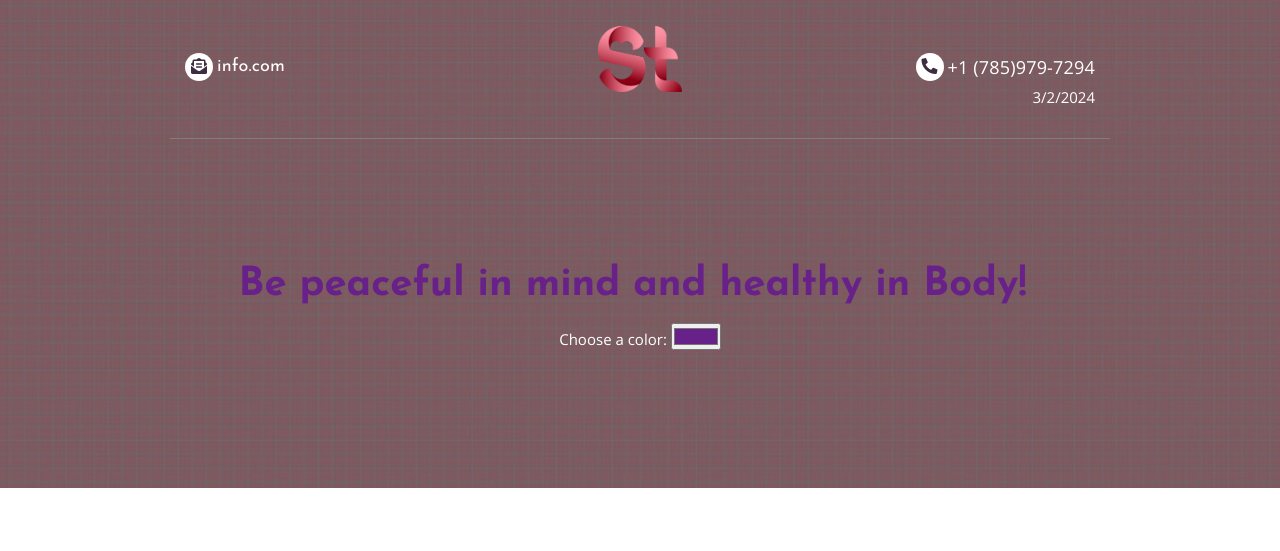
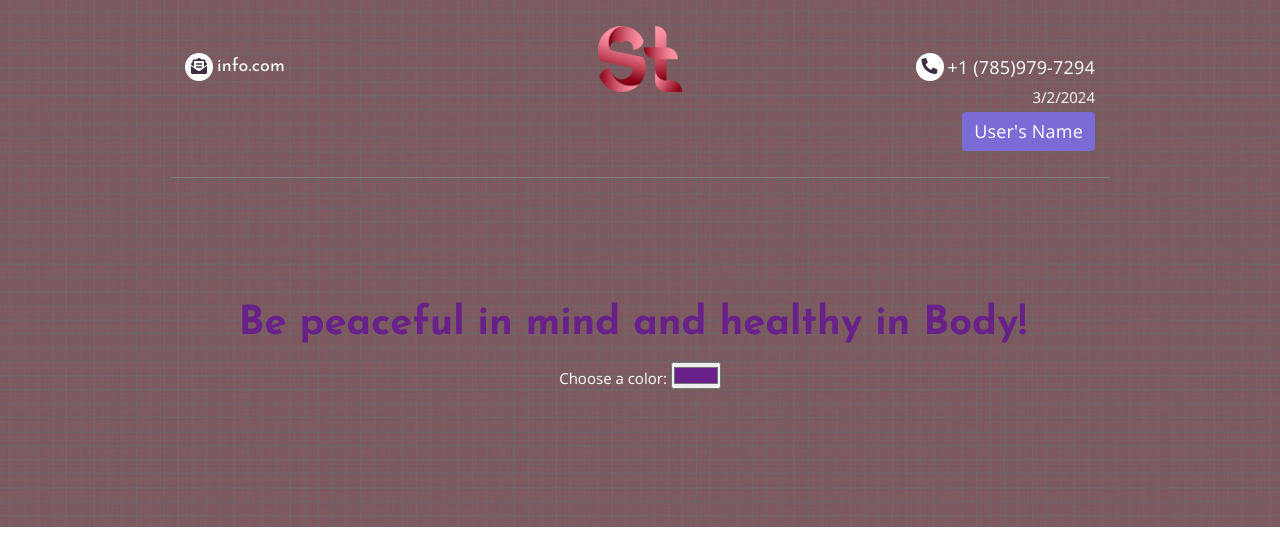
Before and after one commit to ladyOouf/SymptoTrack, a Flask app: page /homepage/ in a window 1280 px wide. Shown: the top 551 px of the page. Run offline with Flask 3, Linux system fonts and the light colour scheme; the visitor is signed in with stand-in values (Sample User, id 1); some libraries are stand-ins or nearby versions.

Commit message:
deleted old files

```diff
--- a/Sympto_track/templates/Homepage_new.html
+++ b/Sympto_track/templates/Homepage_new.html
@@ -59,6 +59,7 @@ Postconditions: No return values.
               <i class="fas fa-phone-alt"></i>
               <a href="tel:+39.0874.484661">+1 (785)979-7294</a> <!-- Contact phone link -->
               <p id="date"></p>
+              <a href="profile.html" class="btn btn-primary" id="userButton"  style="margin: 0 auto; background-color: #7b6cd5; color: #fff; border: none;">User's Name</a>
             </div>
           </div>
           <div class="motivational-quote-container">
```
